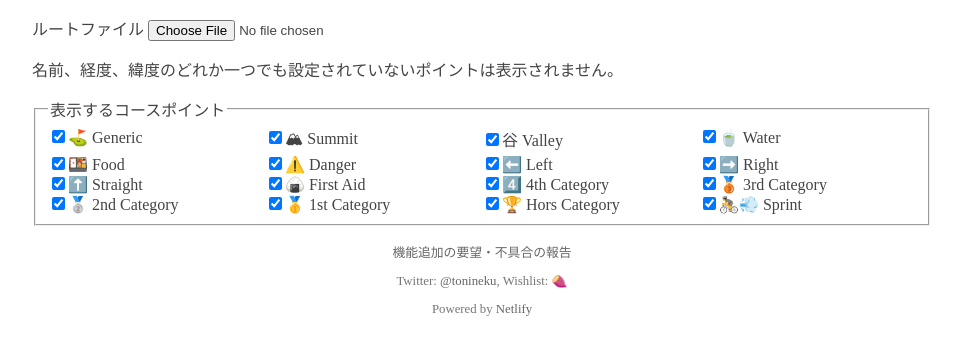
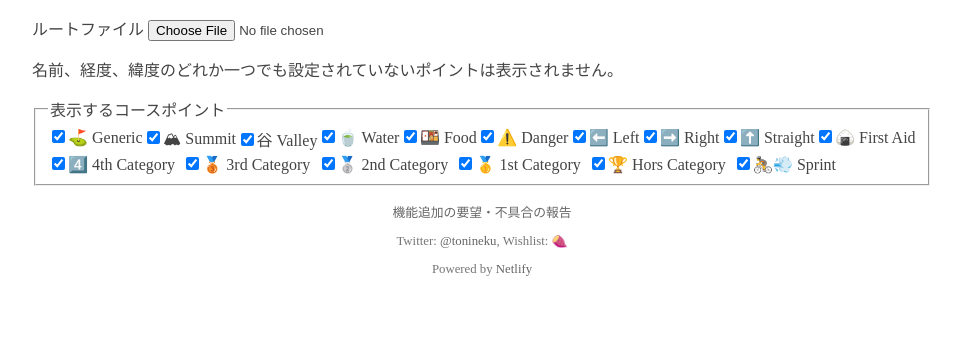
Before and after one commit to Gurrium/pin-course-points, a plain HTML site: page index.html in a window 1280 px wide. Shown: the whole page, without its empty margins (158-1119 px from the left). Drawn offline with Linux system fonts and the light colour scheme.

Commit message:
POIのラベルのサイズに合わせた

```diff
--- a/script.js
+++ b/script.js
@@ -113,6 +113,9 @@ Object.entries(pointTypes).forEach(([_, { class: classString, label: labelString
 
     checkboxesContainer.appendChild(div)
 })
+const pad = document.createElement('div')
+pad.classList.add('checkboxes-pad')
+checkboxesContainer.appendChild(pad)
 
 routeFileInput.addEventListener('change', event => {
     const fileList = event.target.files;
--- a/style.css
+++ b/style.css
@@ -15,7 +15,11 @@ div.checkboxes {
 }
 
 div.checkboxes div.checkbox-container {
-    flex: 1 1 25%;
+    flex: 1 1 auto;
+}
+
+div.checkboxes div.checkboxes-pad {
+    flex: 10 1 auto;
 }
 
 div#course-point-list-container>ul>li {
```
